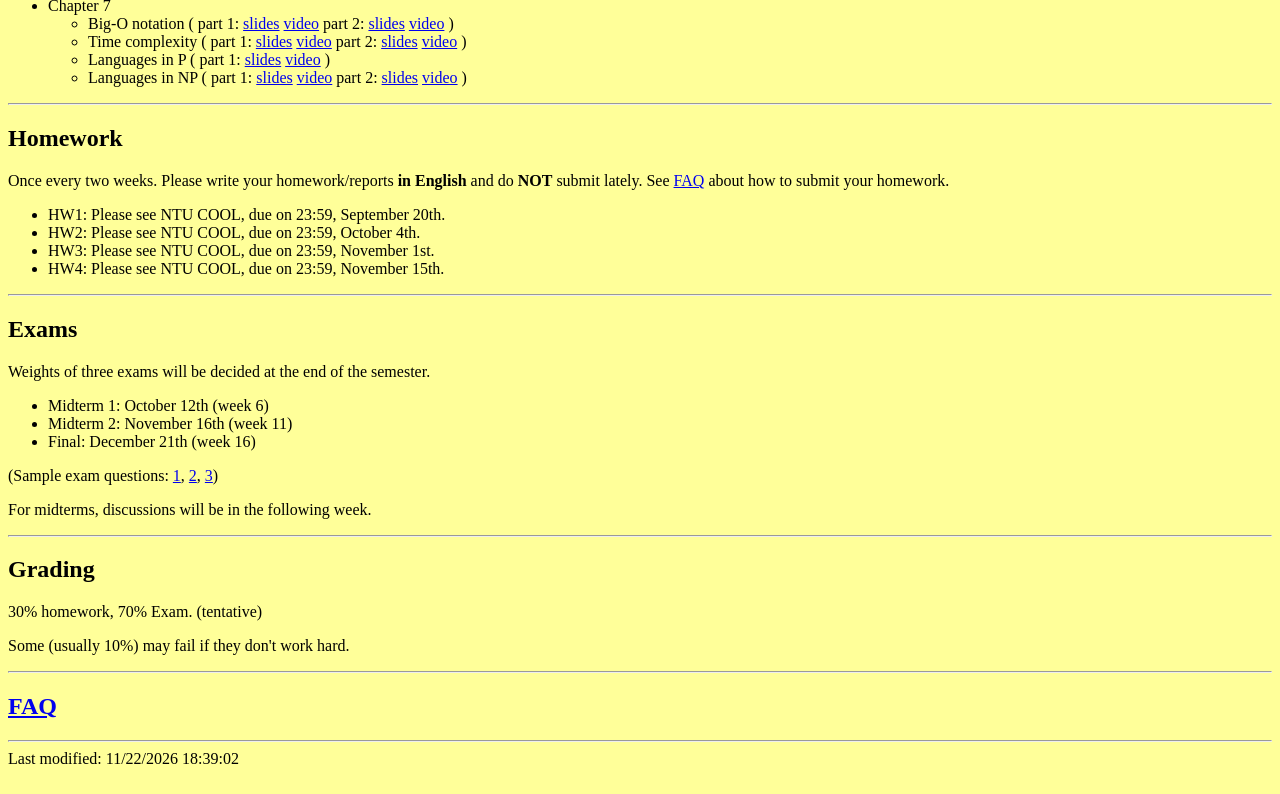
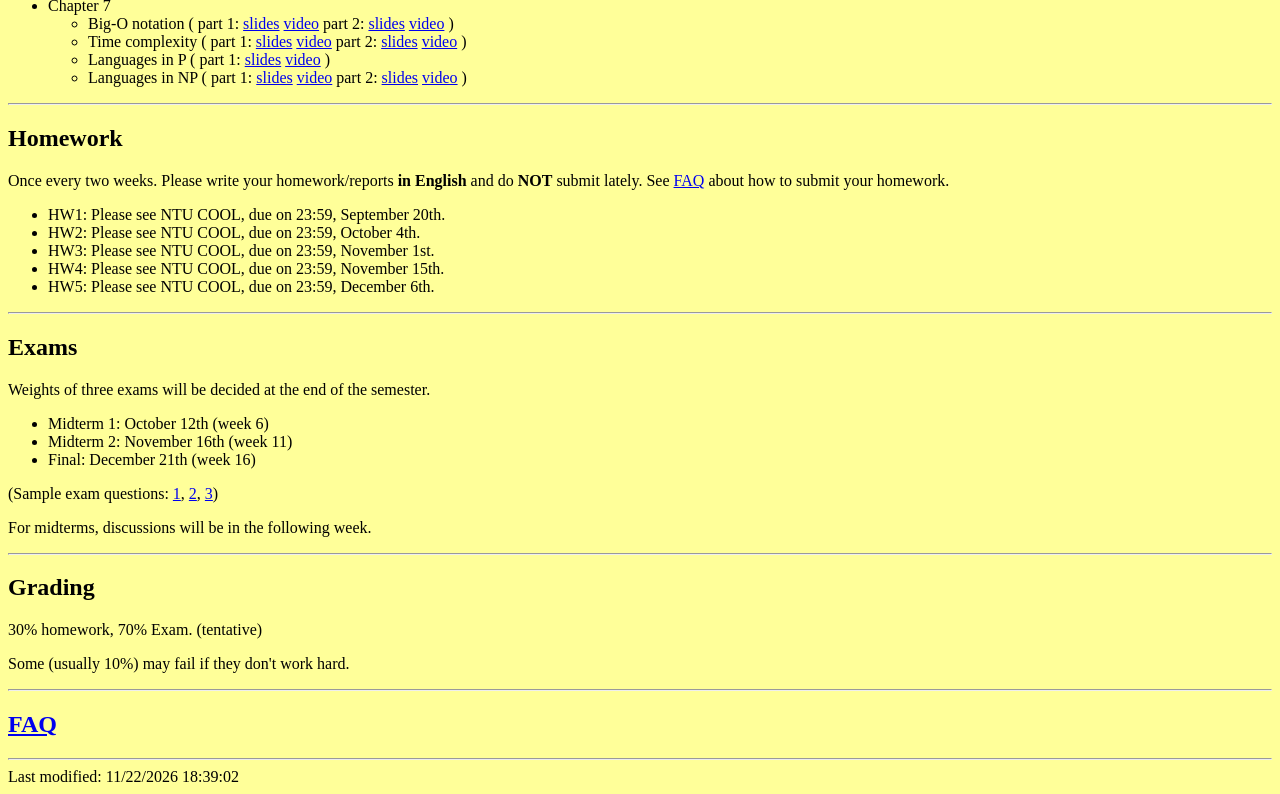
Before and after one commit to cjlinautomata/comptheory, a plain HTML site: page 2026/htdocs/index.html in a window 1280 px wide. Shown: the part 1234-2028 px from the top of the page. Drawn offline with Linux system fonts and the light colour scheme.

Commit message:
Update HW5 deadline

```diff
--- a/2026/htdocs/index.html
+++ b/2026/htdocs/index.html
@@ -370,8 +370,8 @@
       <li> HW2: Please see NTU COOL, due on 23:59, October 4th.</li>
       <li> HW3: Please see NTU COOL, due on 23:59, November 1st.</li>
       <li> HW4: Please see NTU COOL, due on 23:59, November 15th.</li>
-      <!--<li> HW5: Please see NTU COOL, due on 23:59, November 16th.</li>
-      <li> HW6: Please see NTU COOL, due on 23:59, December 14th.</li> -->
+      <li> HW5: Please see NTU COOL, due on 23:59, December 6th.</li>
+      <!--<li> HW6: Please see NTU COOL, due on 23:59, December 14th.</li> -->
     </ul>
     <p>
       <hr>
```
